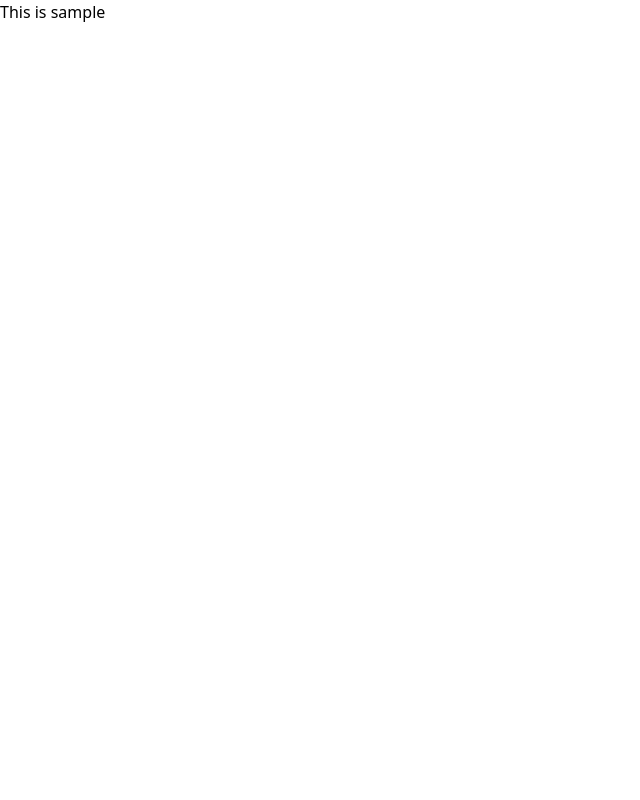
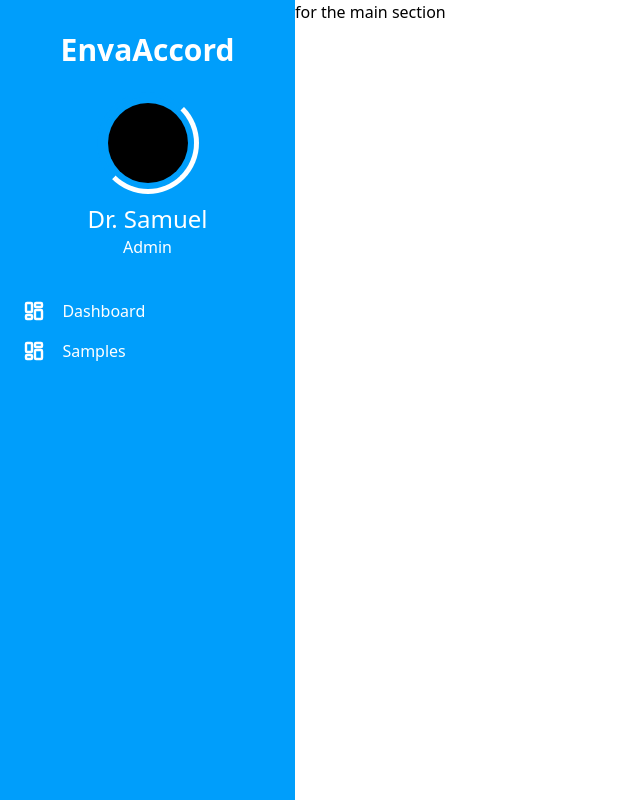
Before and after one commit to Involut6/eva-app, a Vue app: page / in a window 1280 px wide. Shown: the whole page, without its empty margins (0-640 px from the left). Built offline with nearby package versions, Linux system fonts and the light colour scheme.

Commit message:
for-sidernav

```diff
--- a/src/components/SamplePage.vue
+++ b/src/components/SamplePage.vue
@@ -1,7 +1,7 @@
 <script setup></script>
 
 <template>
-    <div>This is sample</div>
+
 </template>
 
 <style scoped></style>
--- a/src/components/SideBar.vue
+++ b/src/components/SideBar.vue
@@ -1,7 +1,31 @@
 <script setup></script>
 
 <template>
-    <div></div>
+    <div>
+        <div class="bg-[#009efb] py-8 fixed h-[100%] top-0 left-0 w-[295px] overflow-auto">
+            <h1 class="mb-6 text-white text-center text-3xl font-semibold">EnvaAccord</h1>
+        <div class="flex flex-col items-center mb-10">
+            <div class="w-fit mb-[9px] rounded-[50%] p-[6px] border-[5px] border-b-white border-b-l-white border-t-[#009efb] border-l-[#009efb] border-r-white">
+                <div class="bg-black w-[80px] h-[80px] rounded-[50%]"></div>
+            </div>
+            <p class="text-white text-2xl">Dr. Samuel</p>
+            <p class="text-white text-md">Admin</p>
+        </div>
+        <div class="px-[1.4rem] flex flex-col gap-4">
+            <div class="flex gap-4 items-center cursor-pointer">
+                <div><svg width="24px" height="24px" viewBox="0 0 24.00 24.00" fill="none" xmlns="http://www.w3.org/2000/svg"><g id="SVGRepo_bgCarrier" stroke-width="0"></g><g id="SVGRepo_tracerCarrier" stroke-linecap="round" stroke-linejoin="round"></g><g id="SVGRepo_iconCarrier"> <path d="M13 12C13 11.4477 13.4477 11 14 11H19C19.5523 11 20 11.4477 20 12V19C20 19.5523 19.5523 20 19 20H14C13.4477 20 13 19.5523 13 19V12Z" stroke="#ffffff" stroke-width="2.4" stroke-linecap="round"></path> <path d="M4 5C4 4.44772 4.44772 4 5 4H9C9.55228 4 10 4.44772 10 5V12C10 12.5523 9.55228 13 9 13H5C4.44772 13 4 12.5523 4 12V5Z" stroke="#ffffff" stroke-width="2.4" stroke-linecap="round"></path> <path d="M4 17C4 16.4477 4.44772 16 5 16H9C9.55228 16 10 16.4477 10 17V19C10 19.5523 9.55228 20 9 20H5C4.44772 20 4 19.5523 4 19V17Z" stroke="#ffffff" stroke-width="2.4" stroke-linecap="round"></path> <path d="M13 5C13 4.44772 13.4477 4 14 4H19C19.5523 4 20 4.44772 20 5V7C20 7.55228 19.5523 8 19 8H14C13.4477 8 13 7.55228 13 7V5Z" stroke="#ffffff" stroke-width="2.4" stroke-linecap="round"></path> </g></svg></div>
+                <div><p class="text-white">Dashboard</p></div>
+            </div>
+            <div class="flex gap-4 items-center cursor-pointer">
+                <div><svg width="24px" height="24px" viewBox="0 0 24.00 24.00" fill="none" xmlns="http://www.w3.org/2000/svg"><g id="SVGRepo_bgCarrier" stroke-width="0"></g><g id="SVGRepo_tracerCarrier" stroke-linecap="round" stroke-linejoin="round"></g><g id="SVGRepo_iconCarrier"> <path d="M13 12C13 11.4477 13.4477 11 14 11H19C19.5523 11 20 11.4477 20 12V19C20 19.5523 19.5523 20 19 20H14C13.4477 20 13 19.5523 13 19V12Z" stroke="#ffffff" stroke-width="2.4" stroke-linecap="round"></path> <path d="M4 5C4 4.44772 4.44772 4 5 4H9C9.55228 4 10 4.44772 10 5V12C10 12.5523 9.55228 13 9 13H5C4.44772 13 4 12.5523 4 12V5Z" stroke="#ffffff" stroke-width="2.4" stroke-linecap="round"></path> <path d="M4 17C4 16.4477 4.44772 16 5 16H9C9.55228 16 10 16.4477 10 17V19C10 19.5523 9.55228 20 9 20H5C4.44772 20 4 19.5523 4 19V17Z" stroke="#ffffff" stroke-width="2.4" stroke-linecap="round"></path> <path d="M13 5C13 4.44772 13.4477 4 14 4H19C19.5523 4 20 4.44772 20 5V7C20 7.55228 19.5523 8 19 8H14C13.4477 8 13 7.55228 13 7V5Z" stroke="#ffffff" stroke-width="2.4" stroke-linecap="round"></path> </g></svg></div>
+                <div><p class="text-white">Samples</p></div>
+            </div>
+        </div>
+        </div>
+
+        <!-- main section -->
+        <div class="ml-[295px]">for the main section</div>
+    </div> <!-- OVerall Container -->
 </template>
 
 <style scoped></style>
```
